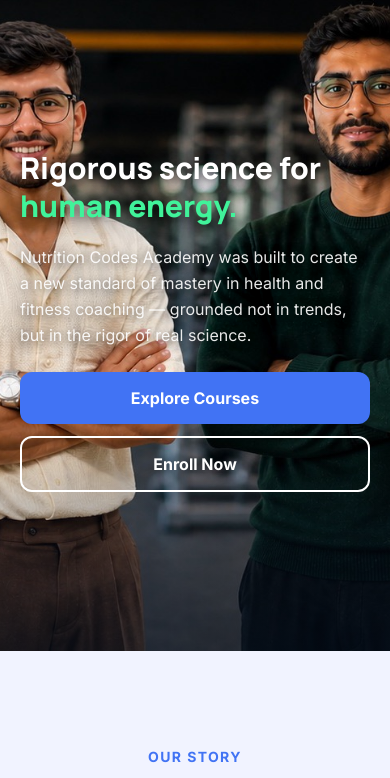
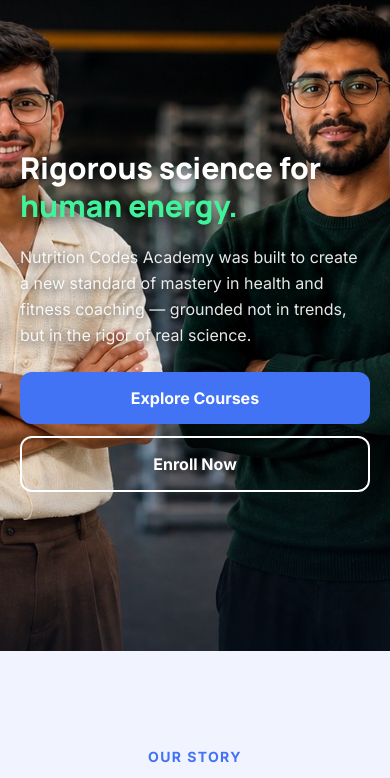
Before and after one commit to adin3012/nutrition-codes, a plain HTML site: page about.html in a window 390 px wide. Shown: the part 66-844 px from the top of the page. Drawn offline with nearby package versions, Linux system fonts and the light colour scheme.

Commit message:
Use new portrait image for mobile hero
- Replace hero-main-mobile.jpg with user's portrait photo
- Add cache-busting (?v=3) to force fresh load
- Shift image to right on mobile (object-position: 70% top)
- Lighter overlay (only 0-25% height) so person is fully visible
- Stronger text-shadow for readability

```diff
--- a/about.html
+++ b/about.html
@@ -55,15 +55,21 @@
       font-variation-settings: 'FILL' 0, 'wght' 400, 'GRAD' 0, 'opsz' 24;
     }
     body { font-family: 'Inter', sans-serif; }
+    .hero-bg-img {
+      object-position: center top;
+    }
     .hero-overlay {
       background: linear-gradient(to top, #05101f 30%, rgba(5,16,31,0.75) 60%, rgba(5,16,31,0.25) 100%);
     }
     @media (max-width: 1023px) {
+      .hero-bg-img {
+        object-position: 70% top;
+      }
       .hero-overlay {
-        background: linear-gradient(to top, rgba(5,16,31,0.55) 0%, transparent 30%) !important;
+        background: linear-gradient(to top, rgba(5,16,31,0.50) 0%, transparent 25%) !important;
       }
       .hero-text-shadow {
-        text-shadow: 0 2px 10px rgba(0,0,0,0.55), 0 4px 20px rgba(0,0,0,0.35);
+        text-shadow: 0 2px 10px rgba(0,0,0,0.60), 0 4px 20px rgba(0,0,0,0.40);
       }
     }
 
@@ -120,8 +126,8 @@
   <!-- HERO -->
   <section class="relative flex flex-col justify-center md:justify-end" style="min-height:85vh;">
     <picture>
-      <source media="(max-width:1023px)" srcset="assets/images/hero-about-mobile.jpg">
-      <img src="assets/images/hero-about.jpg" alt="" style="position:absolute;top:0;left:0;width:100%;height:100%;object-fit:cover;object-position:center top;z-index:0;">
+      <source media="(max-width:1023px)" srcset="assets/images/hero-about-mobile.jpg?v=3">
+      <img src="assets/images/hero-about.jpg" alt="" class="hero-bg-img" style="position:absolute;top:0;left:0;width:100%;height:100%;object-fit:cover;z-index:0;">
     </picture>
     <div class="hero-overlay" style="position:absolute;top:0;left:0;width:100%;height:100%;z-index:1;"></div>
     <div class="relative w-full max-w-7xl mx-auto px-5 md:px-8 pb-10 md:pb-24 pt-24 md:pt-0 space-y-5 md:space-y-6 text-left" style="z-index:2;">
```
Also changed, not shown: index.html (+10 -4 lines), assets/images/hero-main-mobile.jpg.
